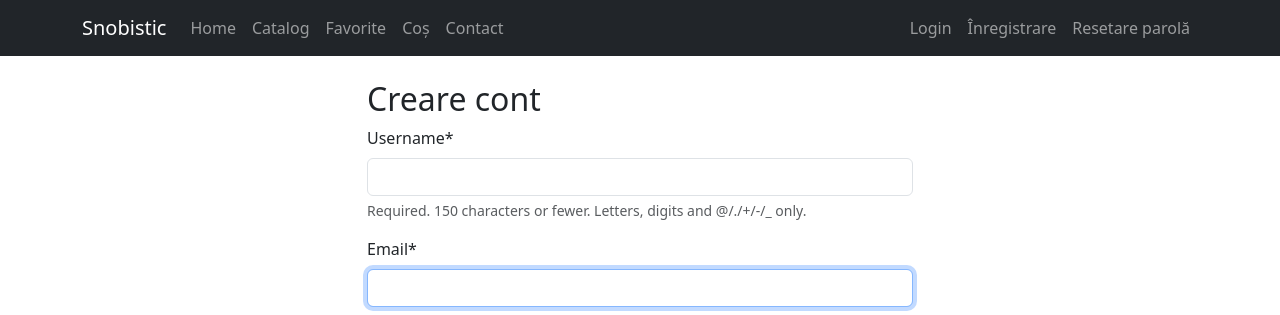
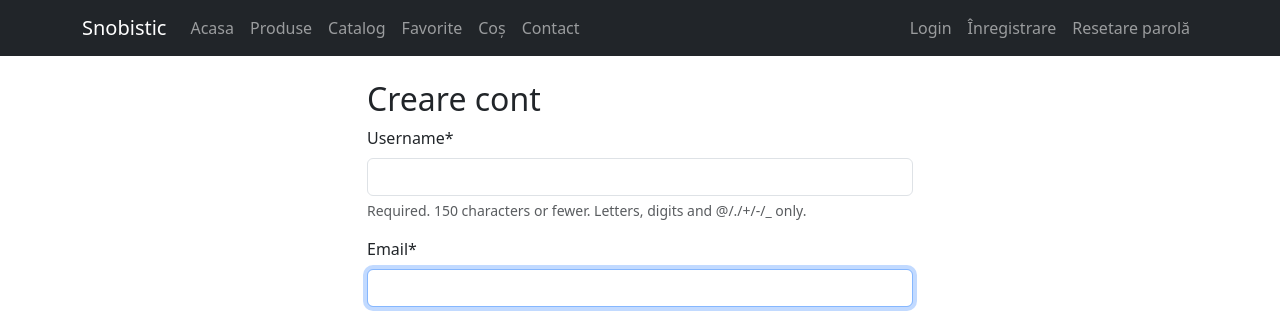
Before and after one commit to romeo-docodex/snobistic, a Django app: page /accounts/register/ in a window 1280 px wide. Shown: the top 315 px of the page. Run offline with Django 5.2, Linux system fonts and the light colour scheme; some libraries are stand-ins or nearby versions.

Commit message:
Update navbar.html

```diff
--- a/web/templates/components/navbar.html
+++ b/web/templates/components/navbar.html
@@ -7,7 +7,8 @@
     </button>
     <div class="collapse navbar-collapse" id="navMain">
       <ul class="navbar-nav me-auto mb-2 mb-lg-0">
-        <li class="nav-item"><a class="nav-link" href="{% url 'core:home' %}">Home</a></li>
+        <li class="nav-item"><a class="nav-link" href="{% url 'core:home' %}">Acasa</a></li>
+        <li class="nav-item"><a class="nav-link" href="{% url 'products:product_list' %}">Produse</a></li>
         <li class="nav-item"><a class="nav-link" href="{% url 'shop:catalog' %}">Catalog</a></li>
         <li class="nav-item"><a class="nav-link" href="{% url 'shop:favorites' %}">Favorite</a></li>
         <li class="nav-item"><a class="nav-link" href="{% url 'cart:cart_detail' %}">Coș</a></li>
```
